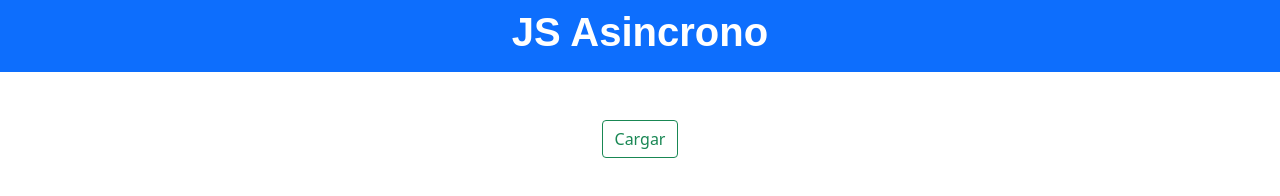
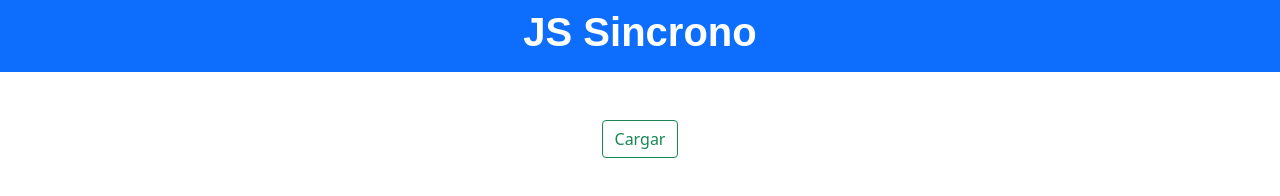
Before and after one commit to Leylan2412/alansito241218, a plain HTML site: page Practica/sincrono/index.html in a window 1280 px wide. Drawn offline with nearby package versions, Linux system fonts and the light colour scheme.

Commit message:
Update index.html

```diff
--- a/Practica/sincrono/index.html
+++ b/Practica/sincrono/index.html
@@ -12,7 +12,7 @@
 <body>
     <nav class="navbar navbar-dark bg-primary">
         <div class="container-fluid d-flex justify-content-center">
-          <h1 class="fw-bold" style="font-family: 'IBM Plex Sans Arabic', sans-serif; color:#fff">JS Asincrono</h1>
+          <h1 class="fw-bold" style="font-family: 'IBM Plex Sans Arabic', sans-serif; color:#fff">JS Sincrono</h1>
         </div>
       </nav>
     <div class="container">
```
